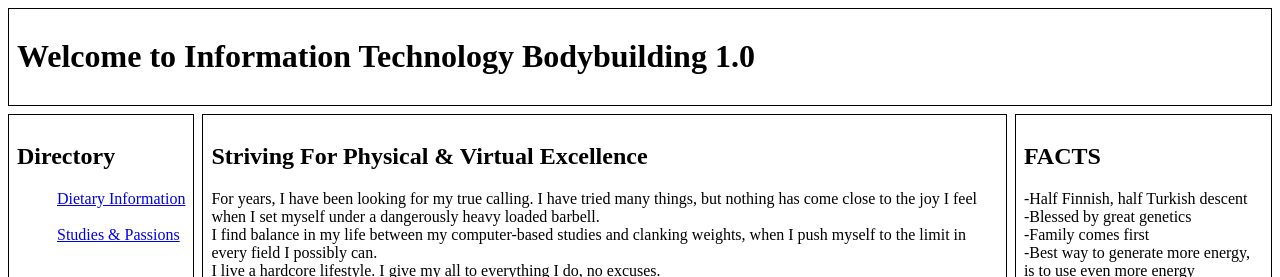
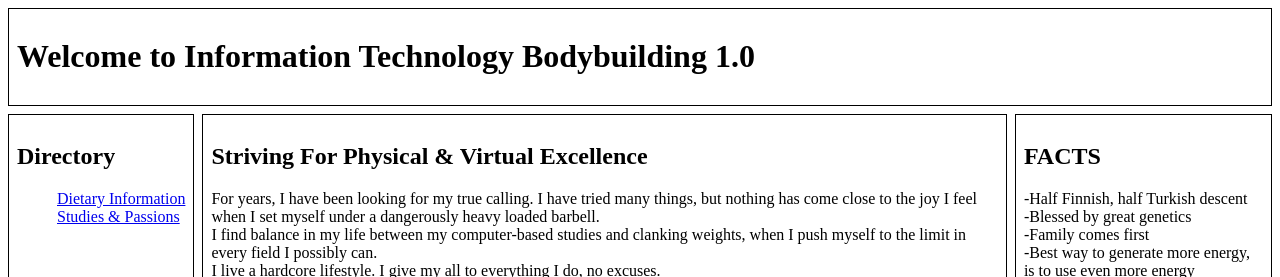
Before and after one commit to alpertek97/module6, a plain HTML site: page mainpage/index.html in a window 1280 px wide. Shown: the top 277 px of the page. Drawn offline with Linux system fonts and the light colour scheme.

Commit message:
Update index.html
deleted <br> in directory line

```diff
--- a/mainpage/index.html
+++ b/mainpage/index.html
@@ -19,7 +19,7 @@
 
         <nav><h2>Directory</h2>
             <ul>
-                <li><a href="../sidepages/dietaryinformation.html">Dietary Information</a></li><br>
+                <li><a href="../sidepages/dietaryinformation.html">Dietary Information</a></li>
                 <li><a href="../sidepages/studiesandpassions.html">Studies & Passions</a></li>
             </ul>
         </nav>
```
